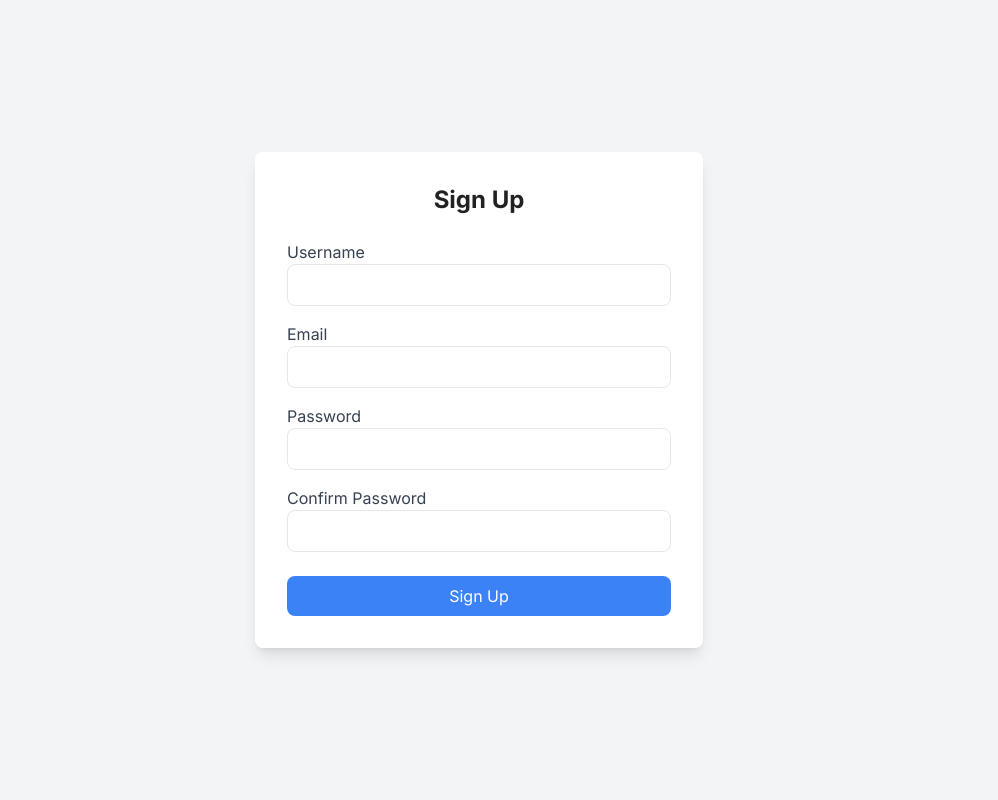
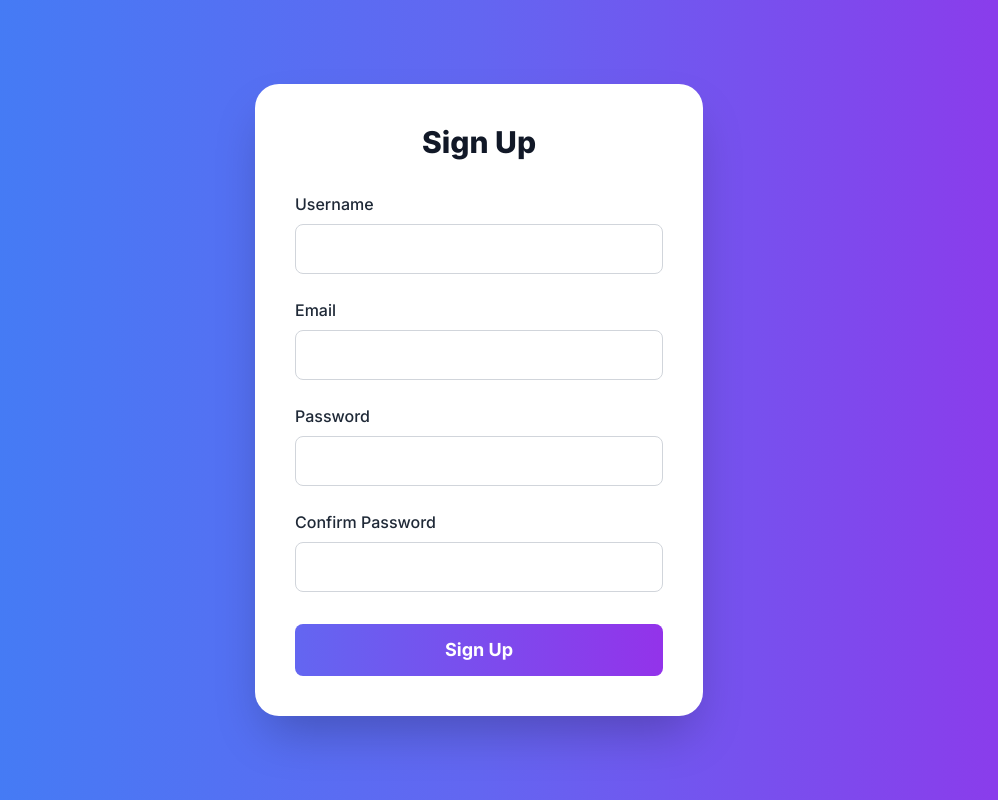
Before and after one commit to AritraRoy0/GFY, a Next.js app in the folder client/: page /signup in a window 1280 px wide. Shown: the whole page, without its empty margins (161-1159 px from the left). Built offline with nearby package versions, Linux system fonts and the light colour scheme.

Commit message:
Client - Landing Depo 5

```diff
--- a/client/src/app/signup/page.tsx
+++ b/client/src/app/signup/page.tsx
@@ -1,4 +1,5 @@
-// ./pages/signup.tsx
+"use client";
+
 import React, { useState } from 'react';
 
 const Signup: React.FC = () => {
@@ -15,6 +16,7 @@ const Signup: React.FC = () => {
       ...formData,
       [name]: value,
     });
+    console.log(`Field updated: ${name}, Value: ${value}`);
   };
 
   const handleSubmit = (e: React.FormEvent) => {
@@ -24,61 +26,63 @@ const Signup: React.FC = () => {
   };
 
   return (
-    <div className="min-h-screen flex items-center justify-center bg-gray-100">
-      <div className="bg-white p-8 rounded-lg shadow-lg w-full max-w-md">
-        <h2 className="text-2xl font-bold mb-6 text-center">Sign Up</h2>
+    <div className="min-h-screen flex items-center justify-center bg-gradient-to-r from-blue-500 via-indigo-500 to-purple-600">
+      <div className="bg-white p-10 rounded-3xl shadow-2xl w-full max-w-md transform hover:scale-105 transition-transform duration-500">
+        <h2 className="text-3xl font-extrabold mb-8 text-center text-gray-900">
+          Sign Up
+        </h2>
         <form onSubmit={handleSubmit}>
-          <div className="mb-4">
-            <label htmlFor="username" className="block text-gray-700">Username</label>
+          <div className="mb-6">
+            <label htmlFor="username" className="block text-gray-800 font-medium mb-2">Username</label>
             <input
               type="text"
               id="username"
               name="username"
               value={formData.username}
               onChange={handleChange}
-              className="w-full px-3 py-2 border rounded-lg focus:outline-none focus:ring focus:border-blue-300"
+              className="w-full px-4 py-3 border border-gray-300 rounded-lg focus:outline-none focus:ring-2 focus:ring-indigo-400 focus:border-transparent transition-colors duration-300"
               required
             />
           </div>
-          <div className="mb-4">
-            <label htmlFor="email" className="block text-gray-700">Email</label>
+          <div className="mb-6">
+            <label htmlFor="email" className="block text-gray-800 font-medium mb-2">Email</label>
             <input
               type="email"
               id="email"
               name="email"
               value={formData.email}
               onChange={handleChange}
-              className="w-full px-3 py-2 border rounded-lg focus:outline-none focus:ring focus:border-blue-300"
+              className="w-full px-4 py-3 border border-gray-300 rounded-lg focus:outline-none focus:ring-2 focus:ring-indigo-400 focus:border-transparent transition-colors duration-300"
               required
             />
           </div>
-          <div className="mb-4">
-            <label htmlFor="password" className="block text-gray-700">Password</label>
+          <div className="mb-6">
+            <label htmlFor="password" className="block text-gray-800 font-medium mb-2">Password</label>
             <input
               type="password"
               id="password"
               name="password"
               value={formData.password}
               onChange={handleChange}
-              className="w-full px-3 py-2 border rounded-lg focus:outline-none focus:ring focus:border-blue-300"
+              className="w-full px-4 py-3 border border-gray-300 rounded-lg focus:outline-none focus:ring-2 focus:ring-indigo-400 focus:border-transparent transition-colors duration-300"
               required
             />
           </div>
-          <div className="mb-6">
-            <label htmlFor="confirmPassword" className="block text-gray-700">Confirm Password</label>
+          <div className="mb-8">
+            <label htmlFor="confirmPassword" className="block text-gray-800 font-medium mb-2">Confirm Password</label>
             <input
               type="password"
               id="confirmPassword"
               name="confirmPassword"
               value={formData.confirmPassword}
               onChange={handleChange}
-              className="w-full px-3 py-2 border rounded-lg focus:outline-none focus:ring focus:border-blue-300"
+              className="w-full px-4 py-3 border border-gray-300 rounded-lg focus:outline-none focus:ring-2 focus:ring-indigo-400 focus:border-transparent transition-colors duration-300"
               required
             />
           </div>
           <button
             type="submit"
-            className="w-full bg-blue-500 text-white py-2 px-4 rounded-lg hover:bg-blue-600 transition-colors duration-300"
+            className="w-full bg-gradient-to-r from-indigo-500 to-purple-600 text-white py-3 px-4 rounded-lg font-bold text-lg hover:opacity-90 transition-opacity duration-300"
           >
             Sign Up
           </button>
```
